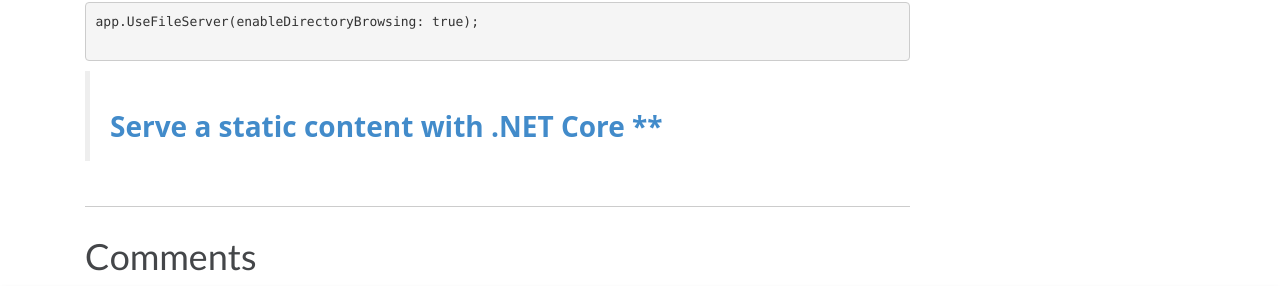
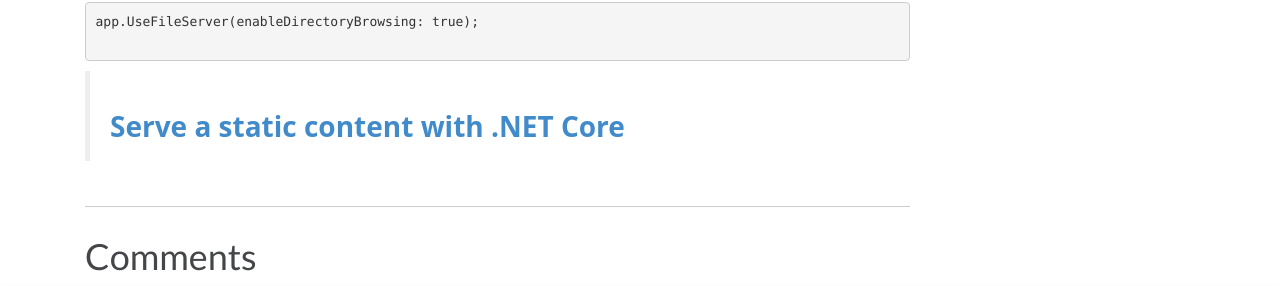
Before and after one commit to malekbenz/malekbenz, a Jekyll site: the page built from _posts/2016-08-10-Serving-static-content-with-AspNet-core.md, in a window 1280 px wide and 900 px high, scrolled down 8357 px. Shown: the part 518-804 px from the top of the window. Built offline with Jekyll 4.4.1, drawn with Linux system fonts in a browser that asks for light colours; nearby versions of some CDN libraries; comment, search, counter and statistics services are not loaded.

Commit message:
some tweaks

```diff
--- a/_posts/2016-08-10-Serving-static-content-with-AspNet-core.md
+++ b/_posts/2016-08-10-Serving-static-content-with-AspNet-core.md
@@ -275,5 +275,5 @@ app.UseFileServer(enableDirectoryBrowsing: true);
 
 
 >
-> ## Serve a static content with .NET Core **
+> ## Serve a static content with .NET Core
 >
```
